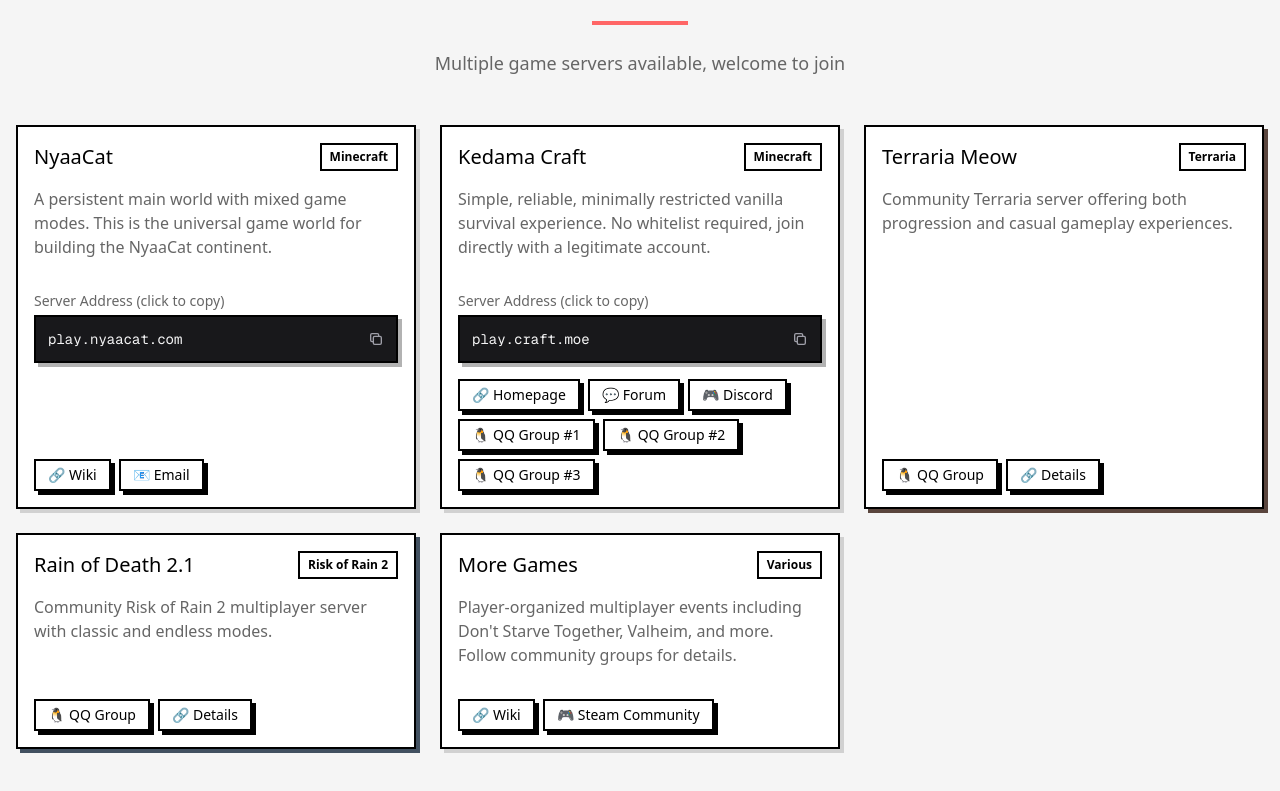
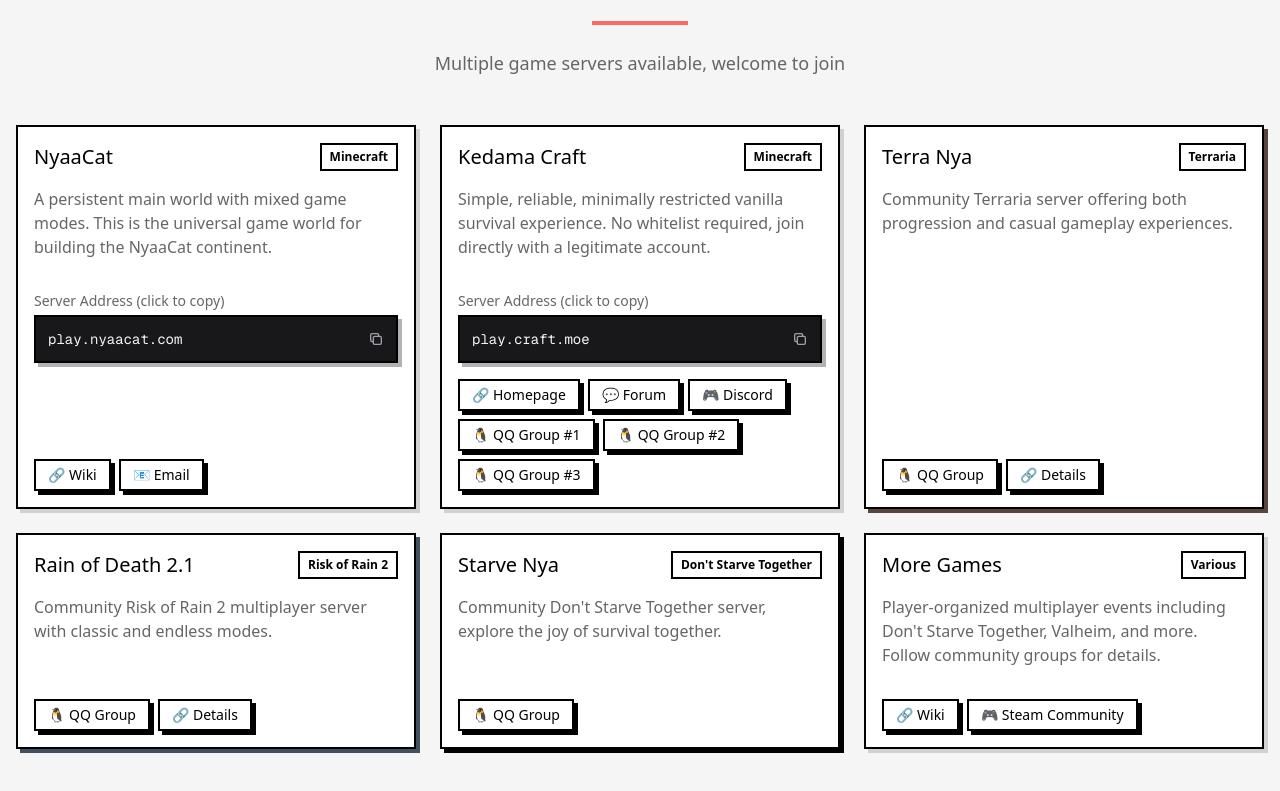
Before and after one commit to NyaaCat/homepage, a Next.js app: page /en in a window 1280 px wide. Shown: the part 1579-2370 px from the top of the page. Built offline with nearby package versions, Linux system fonts and the light colour scheme.

Commit message:
Add DST server group

```diff
--- a/messages/ca.json
+++ b/messages/ca.json
@@ -53,6 +53,10 @@
       "name": "Pluja de mort 2.1",
       "description": "Servidor multijugador de Risk of Rain 2 de la comunitat amb modes clàssic i infinit."
     },
+    "dst": {
+      "name": "DST Miau",
+      "description": "Servidor de Don't Starve Together de la comunitat. Exploreu l'alegria de la supervivència junts."
+    },
     "more": {
       "name": "Més jocs",
       "description": "Esdeveniments multijugador organitzats pels jugadors incloent Don't Starve Together, Valheim i més. Seguiu els grups de la comunitat per a més detalls."
--- a/messages/en.json
+++ b/messages/en.json
@@ -46,12 +46,16 @@
       "description": "Simple, reliable, minimally restricted vanilla survival experience. No whitelist required, join directly with a legitimate account."
     },
     "terraria": {
-      "name": "Terraria Meow",
+      "name": "Terra Nya",
       "description": "Community Terraria server offering both progression and casual gameplay experiences."
     },
     "ror2": {
       "name": "Rain of Death 2.1",
       "description": "Community Risk of Rain 2 multiplayer server with classic and endless modes."
+    },
+    "dst": {
+      "name": "Starve Nya",
+      "description": "Community Don't Starve Together server, explore the joy of survival together."
     },
     "more": {
       "name": "More Games",
--- a/messages/ja.json
+++ b/messages/ja.json
@@ -53,6 +53,10 @@
       "name": "雨中暴毙 2.1",
       "description": "コミュニティ Risk of Rain 2 マルチプレイヤーサーバー。クラシックモードとエンドレスモードを提供。"
     },
+    "dst": {
+      "name": "飢餓にゃん",
+      "description": "コミュニティ Don't Starve Together サーバー。一緒にサバイバルの楽しさを探索しましょう。"
+    },
     "more": {
       "name": "その他のゲーム",
       "description": "Don't Starve Together、Valheim など、プレイヤー主催のマルチプレイイベント。詳細はコミュニティグループをご確認ください。"
--- a/messages/zh.json
+++ b/messages/zh.json
@@ -47,15 +47,19 @@
     },
     "terraria": {
       "name": "泰拉喵",
-      "description": "社区泰拉瑞亚服务器，提供开荒档和养老档两种游戏体验。"
+      "description": "快的时候第二天推掉月总，慢的时候一个月打不过肉山。"
     },
     "ror2": {
       "name": "雨中暴毙 2.1",
-      "description": "社区 Risk of Rain 2 联机服务器，提供经典模式和无限模式。"
+      "description": "由于雨中冒险的独立服务器莫得了所以目前只有 P2P 联机模式 :("
+    },
+    "dst": {
+      "name": "饥荒喵",
+      "description": "一直工作不玩耍让我想砍树了。"
     },
     "more": {
       "name": "更多游戏",
-      "description": "玩家自发组织的各类联机活动，包括饥荒联机版、英灵神殿等。详情请关注社区群组。"
+      "description": "玩家自发组织的各类联机活动。"
     },
     "links": {
       "wiki": "Wiki",
--- a/src/components/Servers.tsx
+++ b/src/components/Servers.tsx
@@ -69,6 +69,12 @@
     qrCode: "/qq/qq-ror2.JPG",
     link: "https://qun.qq.com/universal-share/share?ac=1&authKey=bac%2B5qj2rwlwgwq5rqsnHSDSn2vHwLm8%2BwFpCOf%2BfubJ1aYYSsVu2LKBbZWCQ4vk&busi_data=eyJncm91cENvZGUiOiI4Njg3NjUyMDkiLCJ0b2tlbiI6InNuanBKZDJGcXB1eUxUTkhSTXh5cVpJTVFaY3ZtMmpUNHZNRC9sdUp3RDdvbHROTy90UmNFZGtpTGRteGtpM1oiLCJ1aW4iOiIzNDI0ODA4Nzg2In0%3D&data=umGG78ReOPr7jeWue-LaQ0-glUvFxA1TUhnmuWdx6n4s8sDCPODtrLn-zuROpPgOaQgUQBDeQXig7vkE4jiI-w&svctype=4&tempid=h5_group_info",
   },
+  dst: {
+    name: "[NyaaCat] 饥荒喵",
+    number: "818980851",
+    qrCode: "/qq/qq-dst.JPG",
+    link: "https://qm.qq.com/q/PCYn611b6q",
+  },
 };
 
 const serversData: ServerData[] = [
@@ -118,6 +124,16 @@
     ],
     shadowDefault: "#425161",
     shadowHover: "#efd27b",
+  },
+  {
+    nameKey: "dst.name",
+    descKey: "dst.description",
+    game: "Don't Starve Together",
+    links: [
+      { labelKey: "links.qqGroup", href: "#", type: "qq", qqGroup: qqGroups.dst },
+    ],
+    shadowDefault: "#000",
+    shadowHover: "#e1c275",
   },
   {
     nameKey: "more.name",
@@ -269,9 +285,9 @@
                   <Image
                     src={selectedQQGroup.qrCode}
                     alt={`${selectedQQGroup.name} QR Code`}
-                    width={200}
-                    height={200}
-                    className="w-48 h-48 object-cover"
+                    width={280}
+                    height={280}
+                    className="w-[280px] h-[280px] object-contain"
                   />
                 </div>
                 <div className="flex flex-col sm:flex-row gap-2 w-full">
```
Also changed, not shown: public/qq/qq-dst.JPG (added).
